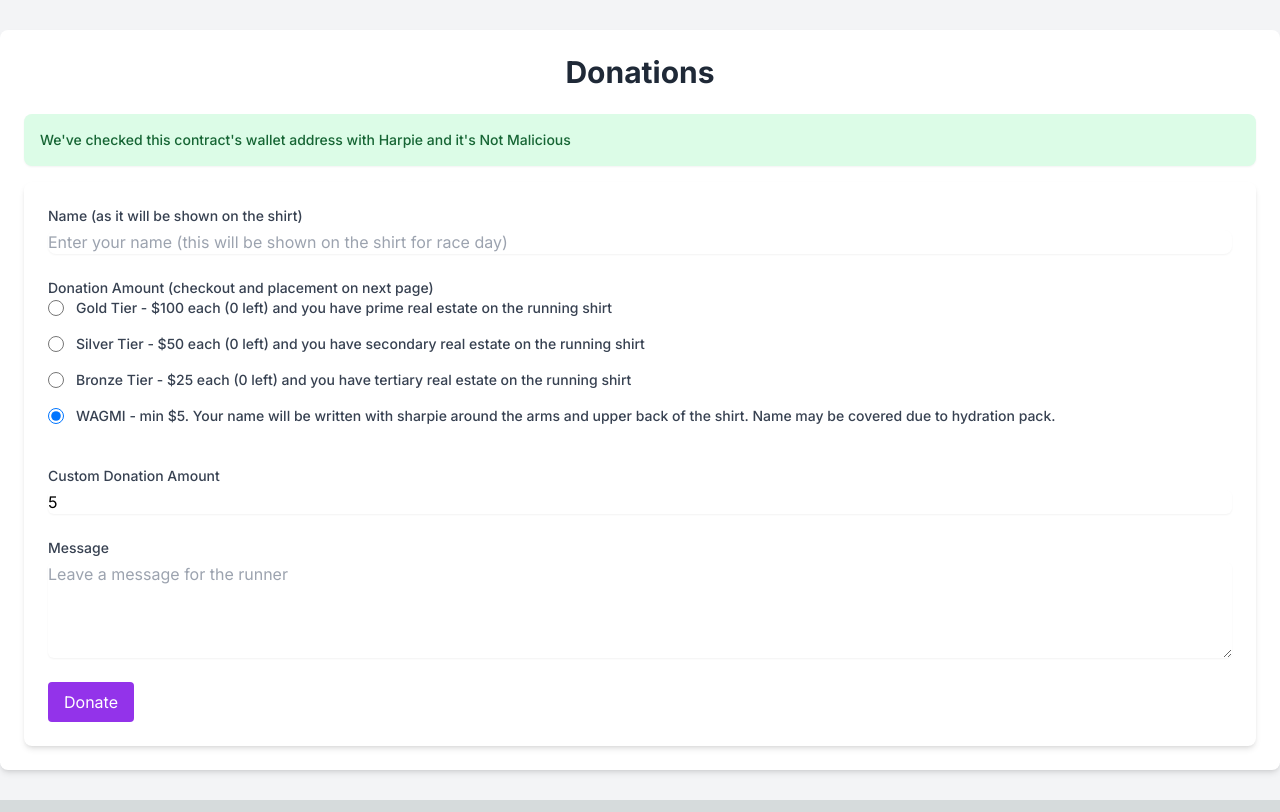
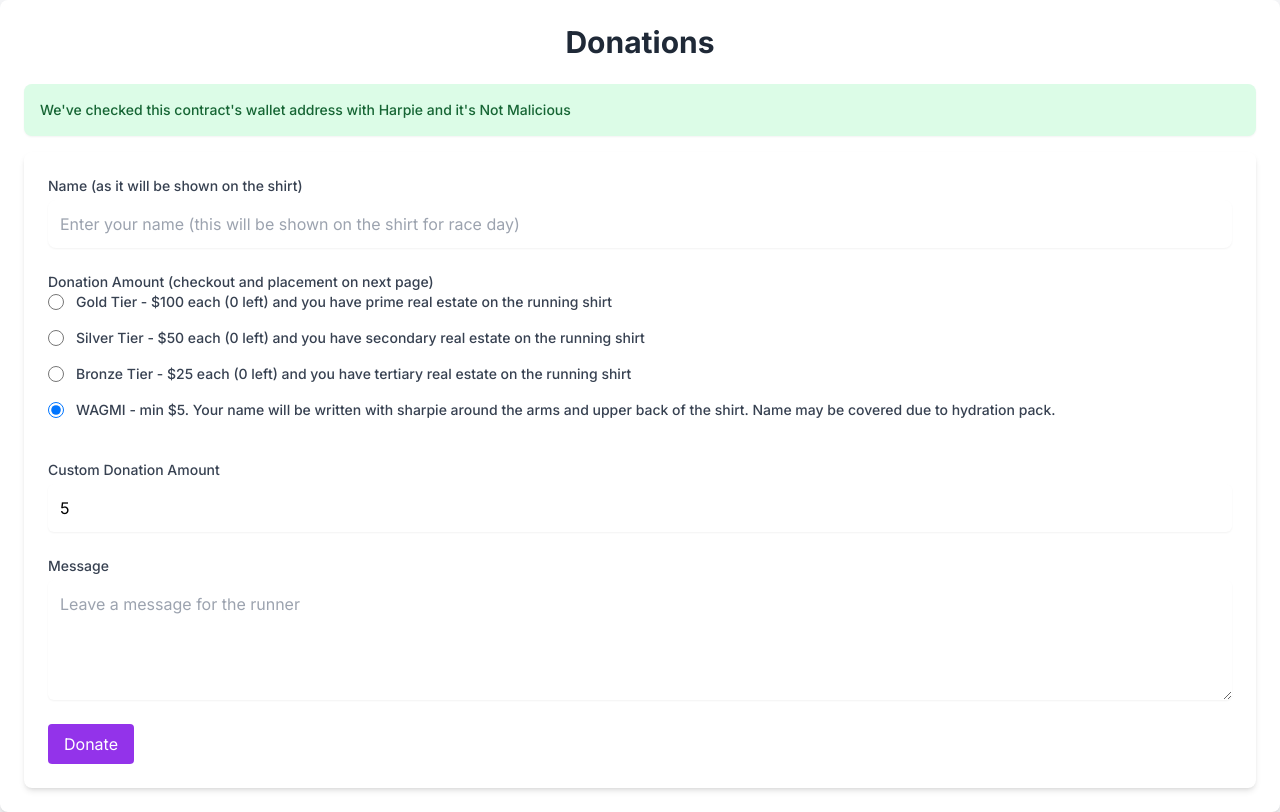
Before and after one commit to finessevanes/ethdenver2024, a Next.js app: page /donations in a window 1280 px wide. Both pictures are taken after a click on the radio button "WAGMI - min $5. Your name will be written with sharpie aroun". Built offline with nearby package versions, Linux system fonts and the light colour scheme; no server answers.

Commit message:
add dynamic value, remove max donation, add padding

```diff
--- a/src/app/donations/page.tsx
+++ b/src/app/donations/page.tsx
@@ -104,9 +104,6 @@
         setLoading(false);
         return;
       }
-
-      console.log('the amount of wei that is being sent:', requiredWei.toString());
-
       // Directly use requiredWei without converting, as it should already be in wei
       const tx = await contract.makeDonation(donationTier, senderAddress, {
         value: requiredWei.toString(),
@@ -139,7 +136,7 @@
             value={formData.price}
             onChange={handleInputChange}
             min={5}
-            className='mt-1 text-black block w-full rounded-md border-gray-300 shadow-sm focus:border-indigo-500 focus:ring focus:ring-indigo-500 focus:ring-opacity-50'
+            className='p-3 mt-1 text-black block w-full rounded-md border-gray-300 shadow-sm focus:border-indigo-500 focus:ring focus:ring-indigo-500 focus:ring-opacity-50'
           />
         </div>
       );
@@ -268,7 +265,7 @@
               value={formData.name}
               onChange={handleInputChange}
               placeholder='Enter your name (this will be shown on the shirt for race day)'
-              className='mt-1 text-black block w-full rounded-lg border-gray-300 shadow-sm focus:border-blue-500 focus:ring focus:ring-blue-500 focus:ring-opacity-50'
+              className='p-3 mt-1 text-black block w-full rounded-lg border-gray-300 shadow-sm focus:border-blue-500 focus:ring focus:ring-blue-500 focus:ring-opacity-50'
               required
             />
           </div>
@@ -337,7 +334,7 @@
               value={formData.message}
               onChange={handleInputChange}
               rows={4}
-              className='mt-1 block w-full text-black rounded-md border-gray-300 shadow-sm focus:border-indigo-300 focus:ring focus:ring-indigo-200 focus:ring-opacity-50'
+              className='p-3 mt-1 block w-full text-black rounded-md border-gray-300 shadow-sm focus:border-indigo-300 focus:ring focus:ring-indigo-200 focus:ring-opacity-50'
               placeholder='Leave a message for the runner'
             />
           </div>
```
